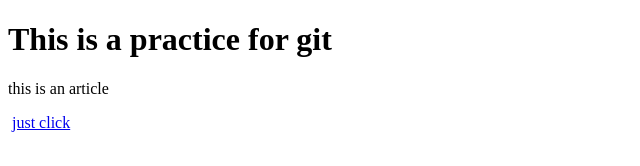
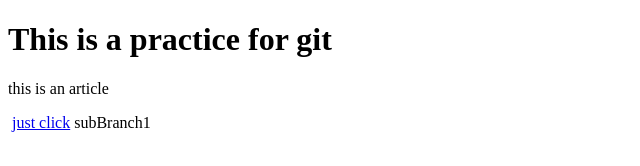
Before and after one commit to thiamine/gitTest, a plain HTML site: page index.html in a window 1280 px wide. Shown: the full height of the page, 0-640 px from the left. Drawn offline with Linux system fonts and the light colour scheme.

Commit message:
subBranch1

```diff
--- a/index.html
+++ b/index.html
@@ -9,5 +9,6 @@
 		<p>this is an article</p>
 		<img href="./blank.png" />
 		<a href="#">just click</a>
+		subBranch1
 	</body>
 </html>
```
